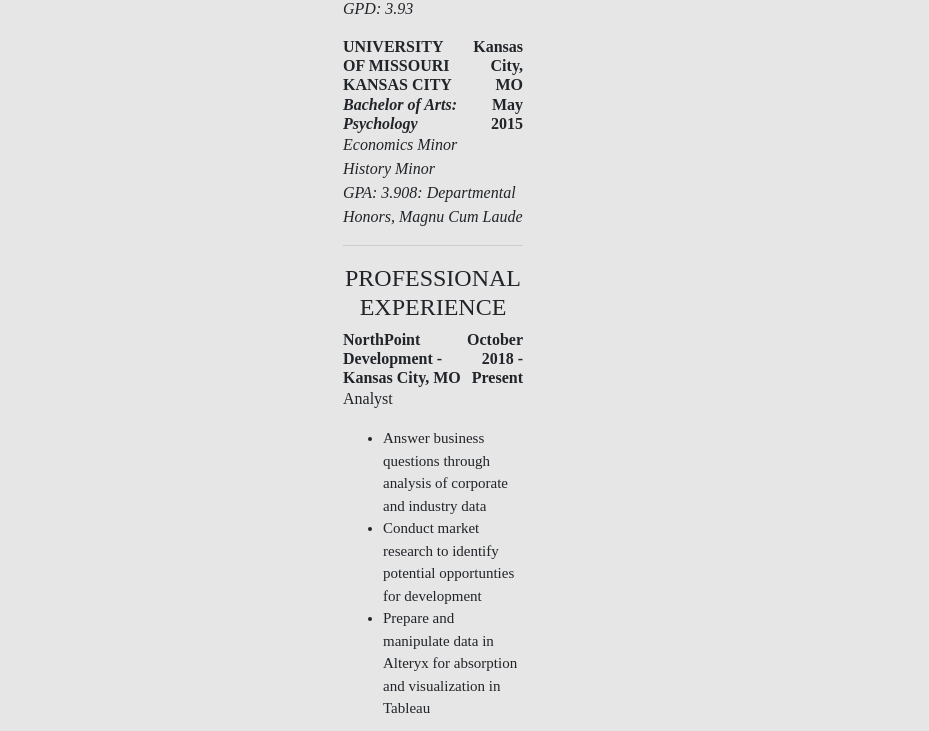
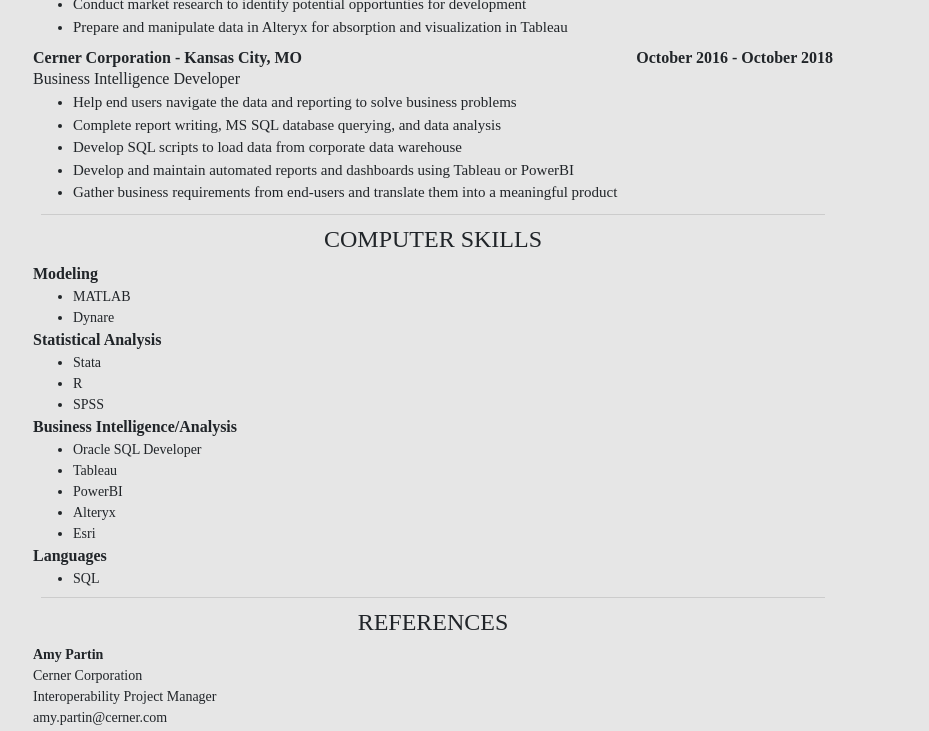
Before and after one commit to ellensaylor8/ellensaylor8.github.io, a plain HTML site: page index.html in a window 1280 px wide. Shown: the part 634-1365 px from the top of the page, without its empty margins (207-1136 px from the left). Drawn offline with nearby package versions, Linux system fonts and the light colour scheme.

Commit message:
Pasted in updates made in Visual Studio

```diff
--- a/style.css
+++ b/style.css
@@ -1,10 +1,12 @@
 body{
+  margin:auto;
+  width:800px;
   font-family: Times New Roman;
   background-color: #e6e6e6;
   margin-top:150px;
   margin-bottom:150px;
-  margin-left:550px;
-  margin-right:550px;
+
+
 }
 
 h1{
@@ -28,34 +30,34 @@
   column-span:all;
 }
 
-
 .header{
   text-align: center;
-  font-size: 16px;
   margin:0px;
   padding:0px;
 }
 
 p{
   padding:0px;
-  margin-top:0px;
+  margin:0px;
 }
 
 #duties{
   font-size:15px;
-  margin-top:0px;
+  margin-bottom:10px;
 }
 
 #list2{
   list-style-type: none;
   margin-left:0px;
   padding:0px;
+  font-size:14px;
 }
 
 h5{
   margin-bottom:0px;
   padding:0px;
 }
+
 
 li{
   margin-top:0px;
@@ -68,6 +70,9 @@
   padding:0px;
 }
 
+#header3{
+  font-size: 12px
+}
 
 #date1{
   float:right;
@@ -81,11 +86,16 @@
   top: 0px;
 }
 
+#computerSkills{
+  margin-bottom: 0px;
+  font-size:14px;
+}
+
  hr{
     display: block;
     height: 2px;
     border: 0;
     border-top: 1px solid #ccc;
-    margin: 1em 0;
+    margin: 8px;
     padding: 0;
 }
```
